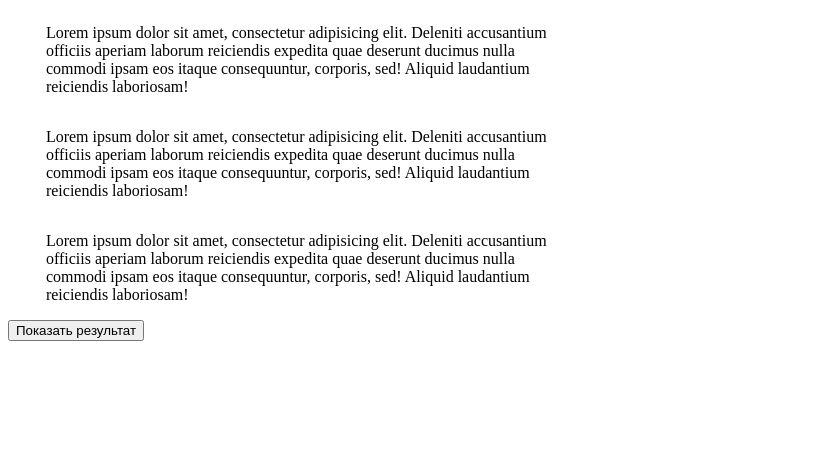
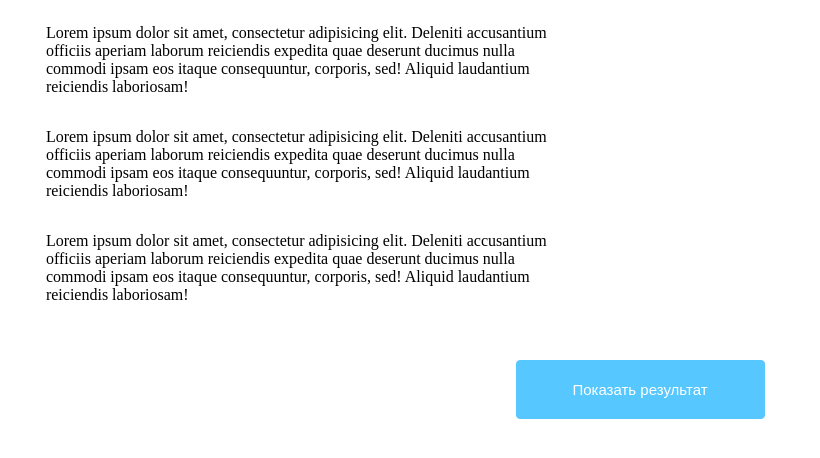
Before and after one commit to orlovskiy/psy_tests, a PHP site: page /4.range_test/index.php?id=1 in a window 1280 px wide. Shown: the top 458 px of the page, without its empty margins (0-820 px from the left). Run offline with PHP 8.4, Linux system fonts and the light colour scheme; some libraries are stand-ins or nearby versions.

Commit message:
forgot to include styles

```diff
--- a/style/range_test.css
+++ b/style/range_test.css
@@ -21,8 +21,36 @@
 	width: 200px;
 	margin-left: 4%;
 }
+.ui-state-focus{
+	outline:none;
+}
+.ui-state-hover{
+	box-shadow: 0px 0px 3px black;
+}
 #amount{
+	display: inline-block;
 	vertical-align: middle;
 	font-size: 20px;
 	margin-left: 13%;
 }
+.result_button{
+	text-align: center;
+	margin-top: 40px;
+}
+.show_result {
+	outline: none;
+	display: inline-block;
+	width: 249px;
+	height: 59px;
+	border: 1px solid #56c7ff;
+	color: white;
+	border-radius: 4px;
+	background: #56c7ff;
+	font-size: 15px;
+}
+.show_result:hover {
+	cursor: pointer; }
+.show_result:active {
+	box-shadow: inset 0px 0px 8px black;
+	outline: none;
+	border: none; }
```
